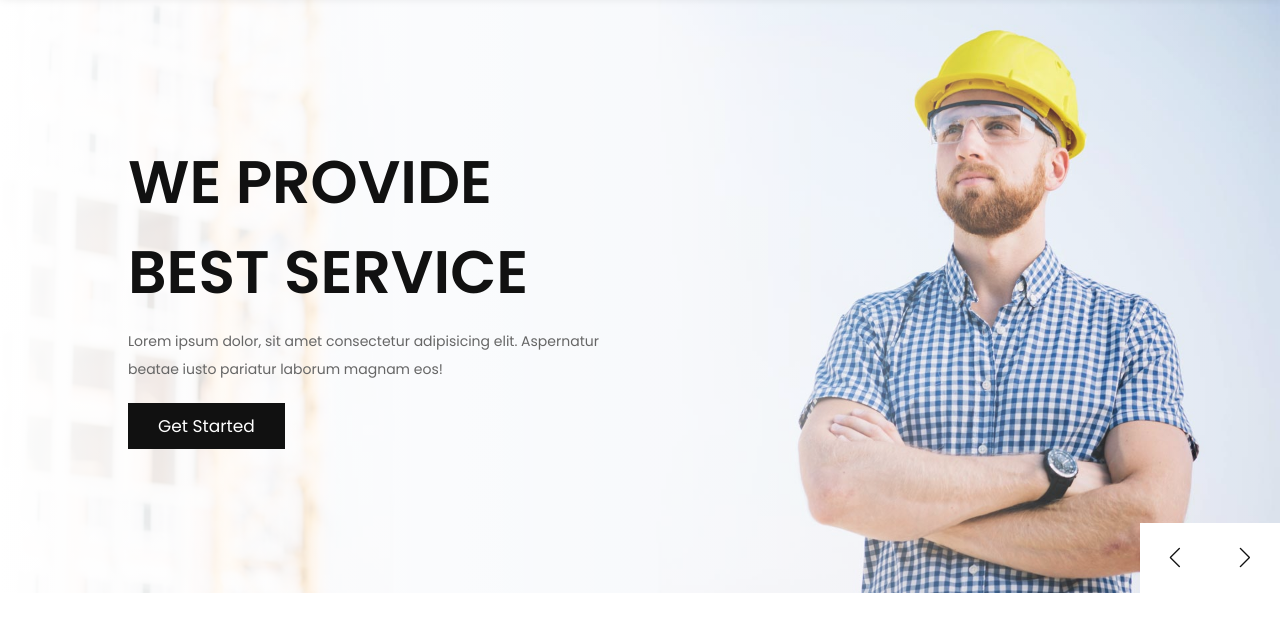
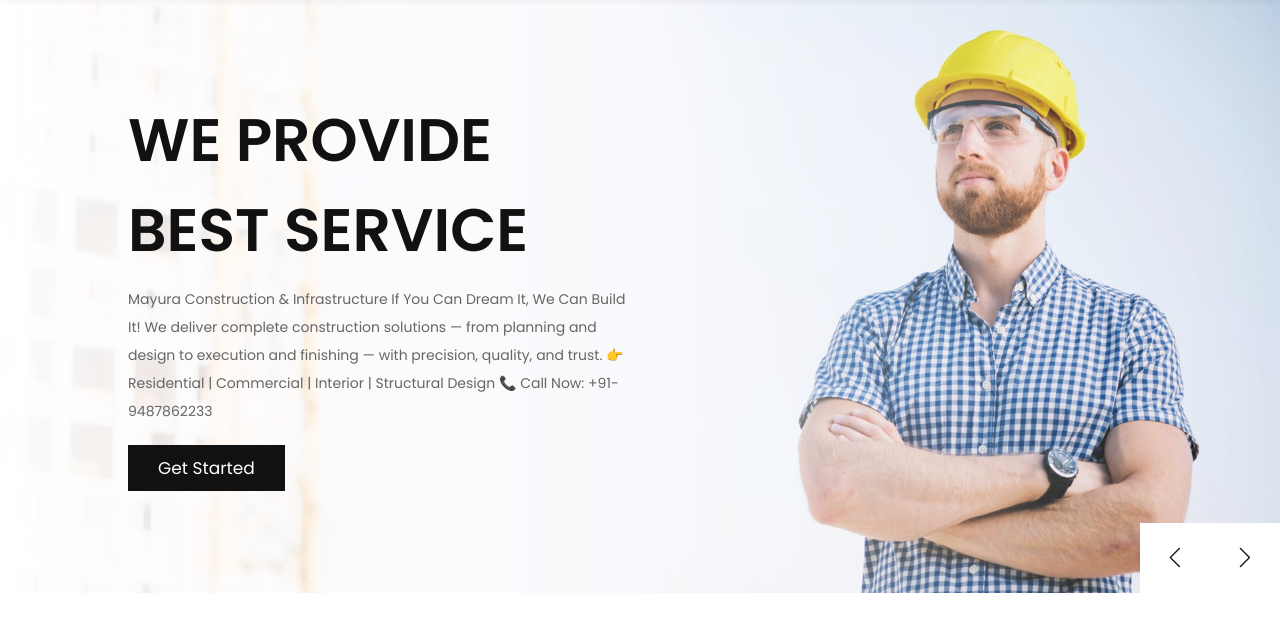
Before and after one commit to Jongwings/mayuraconstruction.github.io, a plain HTML site: page index.html in a window 1280 px wide. Shown: the part 137-777 px from the top of the page. Drawn offline with nearby package versions, Linux system fonts and the light colour scheme; some packages are replaced by stand-ins of ours; a script that the page names is missing.

Commit message:
Update index.html

```diff
--- a/index.html
+++ b/index.html
@@ -118,8 +118,12 @@
             <div class="content">
               <h3>we provide best service</h3>
               <p>
-                Lorem ipsum dolor, sit amet consectetur adipisicing elit.
-                Aspernatur beatae iusto pariatur laborum magnam eos!
+                Mayura Construction & Infrastructure
+  If You Can Dream It, We Can Build It!
+We deliver complete construction solutions — from planning and design to execution and finishing — with precision, quality, and trust.
+👉 Residential | Commercial | Interior | Structural Design
+📞 Call Now: +91-9487862233
+
               </p>
               <a href="#about" class="btn">get started</a>
             </div>
```
